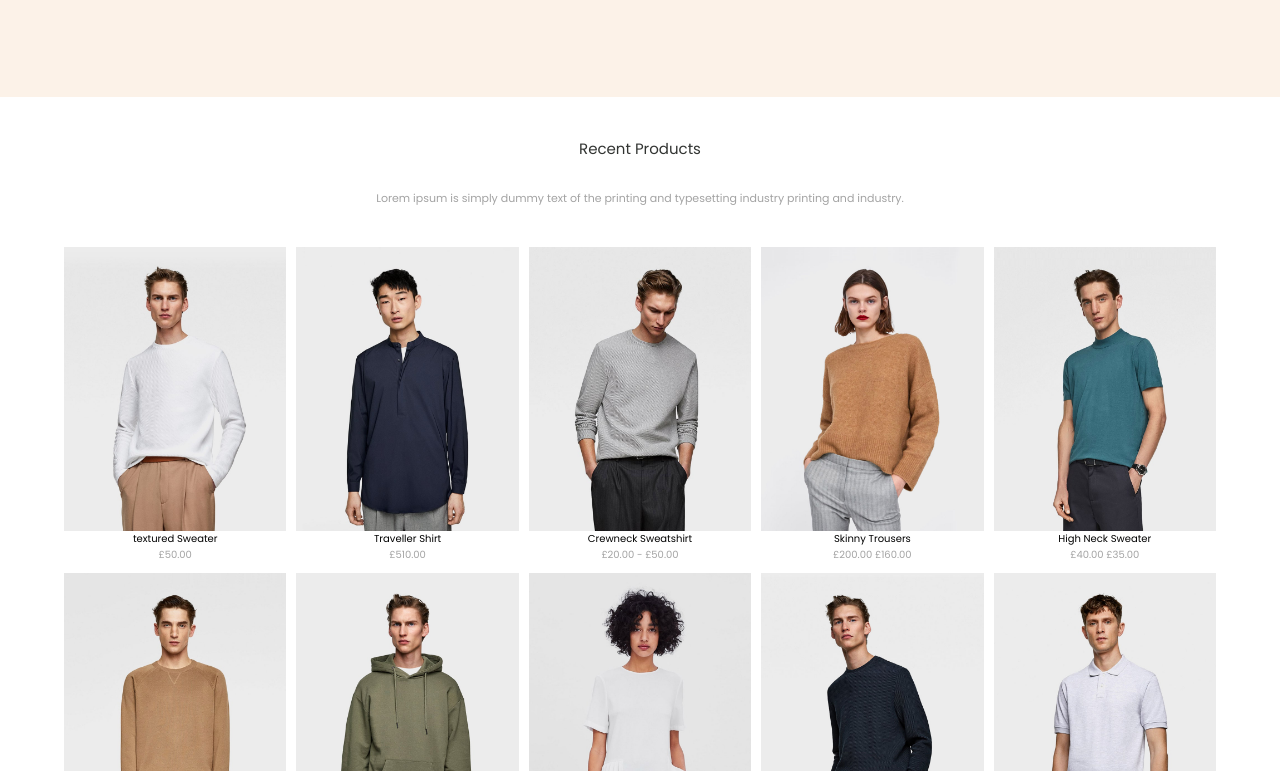
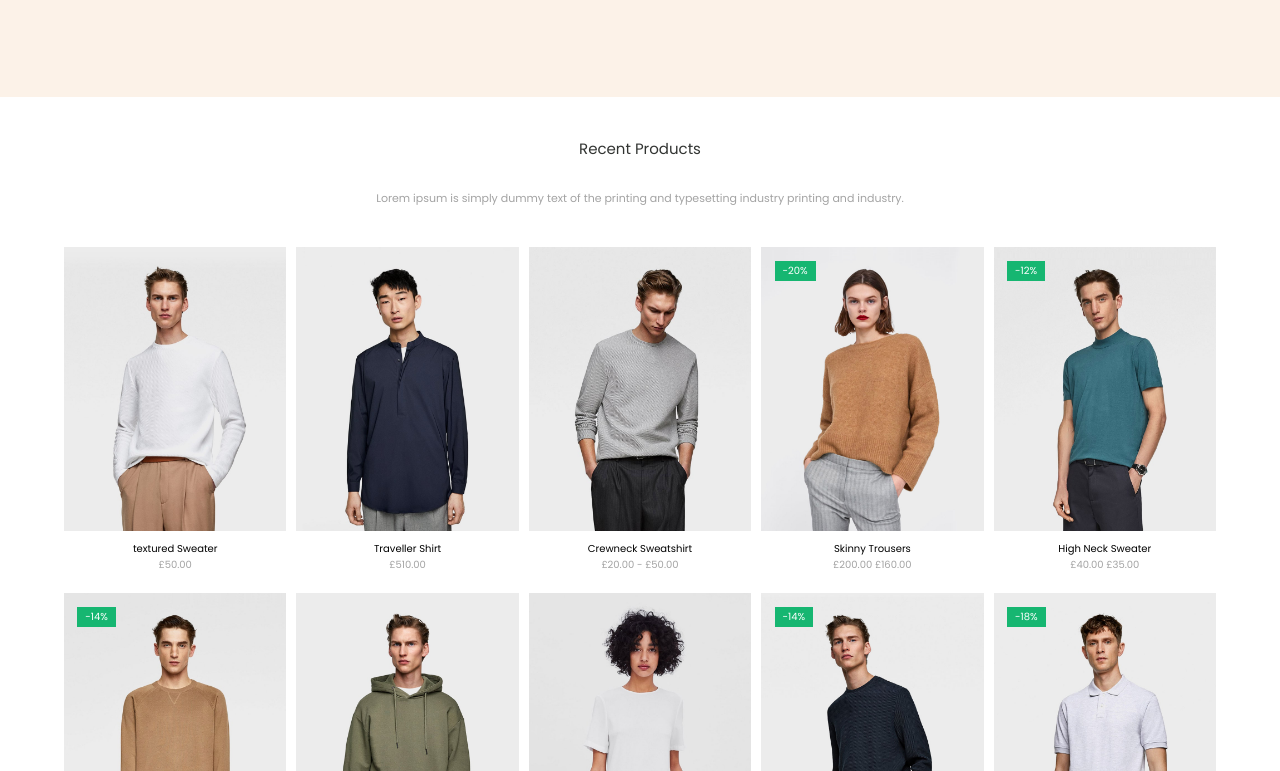
Before and after one commit to Nelnaji/hongo, a website with bundled scripts: page index.html in a window 1280 px wide. Shown: the part 2029-2800 px from the top of the page. Built offline with nearby package versions, Linux system fonts and the light colour scheme.

Commit message:
fini toutes les fonctionnalités, ne reste plus que le responsive

```diff
--- a/index.html
+++ b/index.html
@@ -28,8 +28,8 @@
 
                 <a  class="main-nav-icon-link" href=""><i class="fa-solid fa-magnifying-glass"></i></a>
                 <a  class="main-nav-icon-link" href=""><i class="fa-solid fa-user show-modal"></i></a>
-                <a  class="main-nav-icon-link" href=""><i class="fa-solid fa-heart"></i><span class="like-number"></span></a>
-                <a  class="main-nav-icon-link" href=""><i class="fa-solid fa-cart-shopping"></i><span class="cart-number"></span></a>
+                <a  class="main-nav-icon-link" href=""><i class="fa-solid fa-heart"><span class="like-number">0</span></i></a>
+                <a  class="main-nav-icon-link" href=""><i class="fa-solid fa-cart-shopping"><span class="cart-number">0</span></i></a>
                 <a href="" class="main-nav-icon-link theme-change"><i class="fa-solid fa-moon"></i></a>
 
                 </div>
--- a/public/js/modules/recent-products.js
+++ b/public/js/modules/recent-products.js
@@ -108,6 +108,10 @@ export const createRecentProducts = () => {
   // loop qui vas ajouter chaque element.
 
   produits.forEach((element) => {
+    // span des elements de la navigation
+    const likeNumber = document.querySelector(".like-number");
+    const cartNumber = document.querySelector(".cart-number");
+
     let productCard = document.createElement("div");
     let productImg = document.createElement("img");
     let productName = document.createElement("p");
@@ -116,6 +120,8 @@ export const createRecentProducts = () => {
     let panierLikeContainer = document.createElement("div");
     let productNameContainer = document.createElement("div");
     let imageContainer = document.createElement("div");
+    let likeContainer = document.createElement("div");
+    let cartContainer = document.createElement("div");
 
     let likeBtn = document.createElement("i");
     let panierBtn = document.createElement("i");
@@ -124,9 +130,13 @@ export const createRecentProducts = () => {
     panierBtn.classList.add("fa-solid", "fa-cart-shopping");
 
     panierLikeContainer.classList.add("panier-container");
+    likeContainer.append(likeBtn);
+    cartContainer.append(panierBtn);
+    panierLikeContainer.append(cartContainer);
+    panierLikeContainer.append(likeContainer);
 
-    panierLikeContainer.append(likeBtn);
-    panierLikeContainer.append(panierBtn);
+    likeContainer.classList.add("show-btn", "btn-like");
+    cartContainer.classList.add("show-btn", "btn-cart");
 
     panierLikeContainer.classList.add("absolute-container");
     productCard.append(imageContainer);
@@ -145,6 +155,7 @@ export const createRecentProducts = () => {
     productNameContainer.classList.add("name-price-container");
     productImg.classList.add("product-card-img");
     productImg.src = element.src;
+    panierLikeContainer.classList.add("show");
 
     productName.innerText = element.nom;
     productPrice.innerText = element.prix;
@@ -152,21 +163,35 @@ export const createRecentProducts = () => {
     productPrice.prepend(productAncientPrice);
     productPrice.classList.add("product-price");
     productAncientPrice.innerText = element.ancienPrix;
-
     //mouse hover sur les cards.
     productImg.addEventListener("mouseenter", () => {
       productImg.src = element.hoverSrc;
-      panierLikeContainer.classList.add("show");
     });
 
-    productImg.addEventListener("mouseout", () => {
+    productImg.addEventListener("mouseleave", () => {
       productImg.src = element.src;
-      panierLikeContainer.classList.remove("show");
     });
 
     panierLikeContainer.addEventListener("click", (e) => {
-      const clicked = e.target.closest(".fa-solid");
-      console.log(clicked);
+      const clicked = e.target.closest(".show-btn");
+
+      // logique de clique pour changer le span dans la barre de navigation
+      if (clicked.getAttribute("class") === "show-btn btn-like") {
+        likeNumber.innerText = +likeNumber.innerText + 1;
+      } else if (clicked.getAttribute("class") === "show-btn btn-cart") {
+        cartNumber.innerText = +cartNumber.innerText + 1;
+      }
     });
+
+    // logique ^pour ajouter dynamiquement promotion
+    if (element.promo != "") {
+      const promotion = document.createElement("div");
+      const promotionContainer = document.createElement("p");
+      promotion.innerText = `-${element.promo}`;
+      promotionContainer.append(promotion);
+      imageContainer.append(promotionContainer);
+      promotionContainer.classList.add("promotion-container");
+      promotion.classList.add("promotion");
+    }
   });
 };
--- a/src/scss/layer/_nav.scss
+++ b/src/scss/layer/_nav.scss
@@ -93,3 +93,22 @@ nav {
   z-index: 1000;
   border-bottom: none;
 }
+.fa-cart-shopping,
+.fa-heart {
+  position: relative;
+}
+.cart-number,
+.like-number {
+  display: flex;
+  align-items: center;
+  justify-content: center;
+  font-size: 1rem;
+  position: absolute;
+  top: -100%;
+  right: -50%;
+  height: 2rem;
+  width: 2rem;
+  border-radius: 50%;
+  background-color: rgb(82, 82, 82);
+  color: $white;
+}
--- a/src/scss/layer/_recent-products.scss
+++ b/src/scss/layer/_recent-products.scss
@@ -26,29 +26,63 @@
   display: flex;
   justify-content: center;
   align-items: center;
+  overflow: hidden;
 }
-.absolute-container {
-  display: none;
+
+.name-price-container {
+  padding: 1rem 0;
+  display: flex;
+  flex-direction: column;
+  justify-content: center;
+  align-items: center;
 }
 
 .show {
   position: absolute;
   display: flex;
-  justify-content: space-around;
+  justify-content: center;
   align-items: center;
   background-color: rgba(0, 0, 0, 0.661);
-  height: 4rem;
   width: 100%;
   bottom: 0;
+  // padding: 1rem;
+  transform: translateY(100%);
+  transition: transform 150ms ease-out;
+  .show-btn {
+    text-align: center;
+    padding: 1rem;
+    cursor: pointer;
+
+    width: 50%;
+
+    transition: 100ms;
+  }
+  .show-btn:last-child {
+    border-left: 1px solid $clr-t-secondary;
+  }
+  .show-btn:hover {
+    background-color: rgba(24, 13, 13, 0.661);
+  }
+
   i {
     font-size: 1.6rem;
     color: $white;
+    cursor: pointer;
   }
 }
 
-.name-price-container {
-  display: flex;
-  flex-direction: column;
-  justify-content: center;
-  align-items: center;
+.image-container:hover .show {
+  transform: translateY(0);
 }
+
+.promotion-container {
+  position: absolute;
+  background-color: hsl(154, 78%, 40%);
+  top: 5%;
+  left: 6%;
+  padding: 0.2rem 0.8rem;
+}
+.promotion {
+  font-size: 1rem;
+  color: $white;
+}
```
Also changed, not shown: public/css/style.css, 1 other file.
